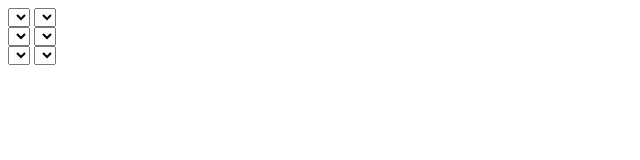
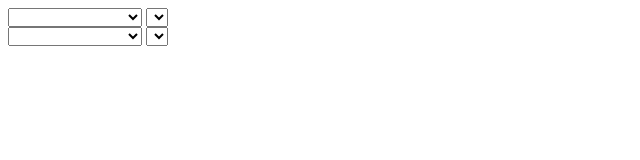
Before and after one commit to KayvanMazaheri/ir-city-select, a website: page example/index.html in a window 1280 px wide. Shown: the whole page, without its empty margins (0-640 px from the left). Drawn offline with nearby package versions, Linux system fonts and the light colour scheme.

Commit message:
updated div classes

```diff
--- a/example/index.html
+++ b/example/index.html
@@ -5,26 +5,13 @@
 	<title>Iran Provinces And Cities List</title>
 </head>
 <body>
-	<div>
-		<select class="province">
-		</select>
-		<select class="city">
-
-		</select>
+	<div class="ir-select">
+		<select class="ir-province"></select>
+		<select class="ir-city"></select>
 	</div>
-	<div>
-		<select class="province">
-		</select>
-		<select class="city">
-
-		</select>
-	</div>
-	<div>
-		<select class="province">
-		</select>
-		<select class="city">
-
-		</select>
+	<div class="ir-select">
+		<select class="ir-province"></select>
+		<select class="ir-city"></select>
 	</div>
 	<script src="https://cdnjs.cloudflare.com/ajax/libs/jquery/3.1.0/jquery.min.js"></script>
 	<script src="../dist/ir-city-select.js"></script>
```
